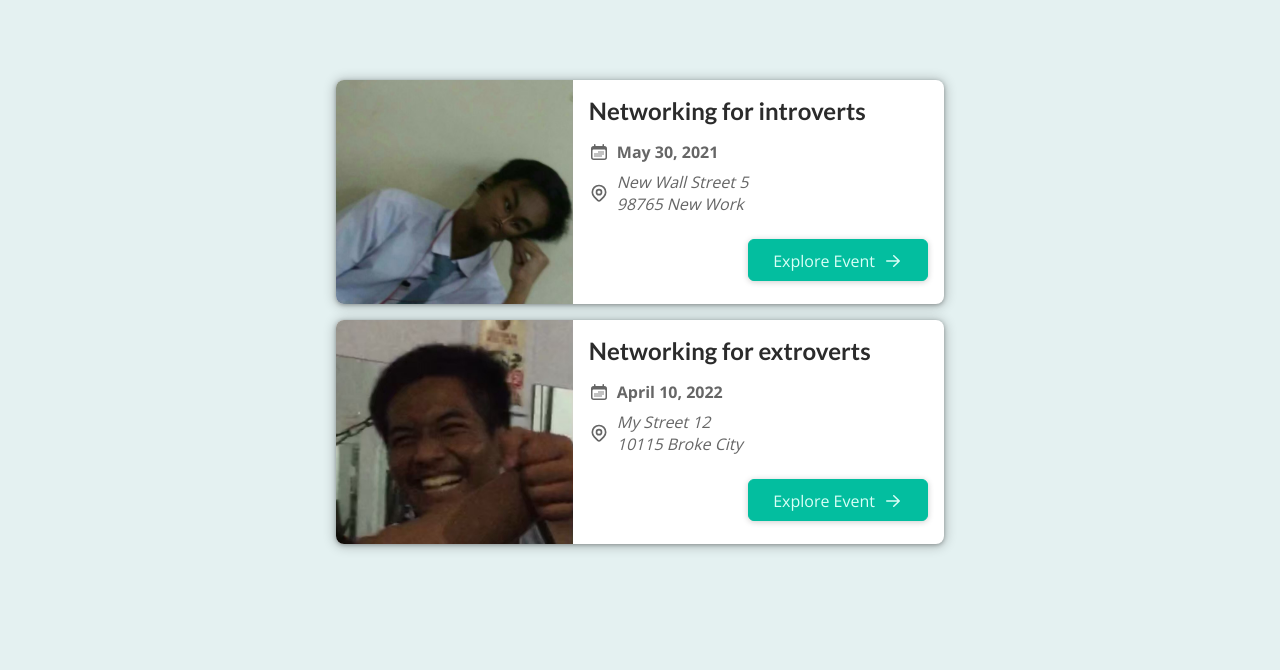
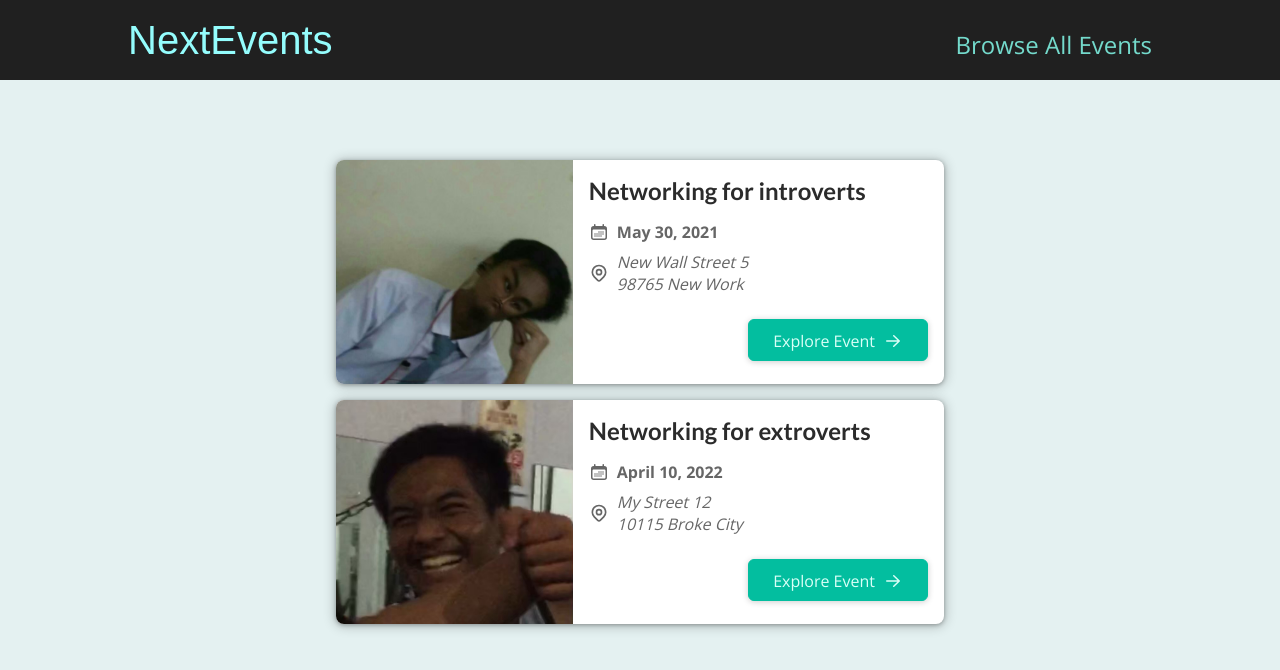
Before and after one commit to tiedsandi/belajar-nextjs-nextevents, a Next.js app: page / in a window 1280 px wide. Shown: the top 670 px of the page. Built offline with nearby package versions, Linux system fonts and the light colour scheme.

Commit message:
add header

```diff
--- /dev/null
+++ b/components/layout/layout.js
@@ -0,0 +1,12 @@
+import { Fragment } from "react"
+import MainHeader from "./main-header"
+
+function Layout(props) {
+    return (
+        <Fragment>
+            <MainHeader />
+            <main>{props.children}</main>
+        </Fragment>
+    )
+}
+export default Layout
--- /dev/null
+++ b/components/layout/main-header.js
@@ -0,0 +1,20 @@
+import Link from "next/link"
+import clases from './main-header.module.css'
+
+function MainHeader(props) {
+    return (
+        <header className={clases.header}>
+            <div className={clases.logo}>
+                <Link href='/'>NextEvents</Link>
+            </div>
+            <nav className={clases.navigation}>
+                <ul>
+                    <li>
+                        <Link href='/events'>Browse All Events</Link>
+                    </li>
+                </ul>
+            </nav>
+        </header>
+    )
+}
+export default MainHeader
--- a/pages/_app.js
+++ b/pages/_app.js
@@ -1,7 +1,14 @@
+import { Fragment } from 'react'
+import Layout from '../components/layout/layout'
 import '../styles/globals.css'
 
 function MyApp({ Component, pageProps }) {
-  return <Component {...pageProps} />
+  return (
+    <Fragment>
+      <Layout />
+      <Component {...pageProps} />
+    </Fragment>
+  )
 }
 
 export default MyApp
```
Also changed, not shown: components/layout/main-header.module.css (renamed from styles/main-header.module.css).
